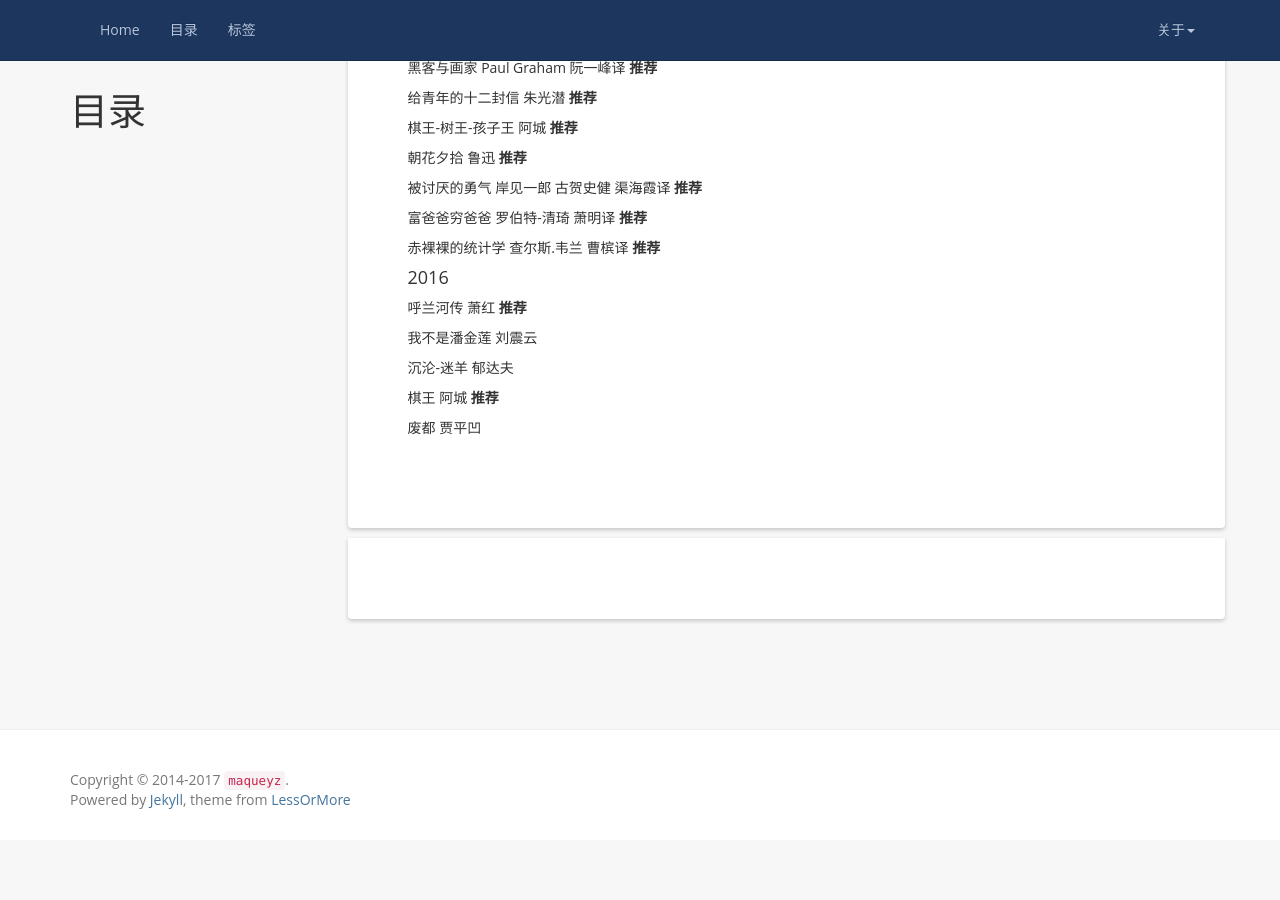
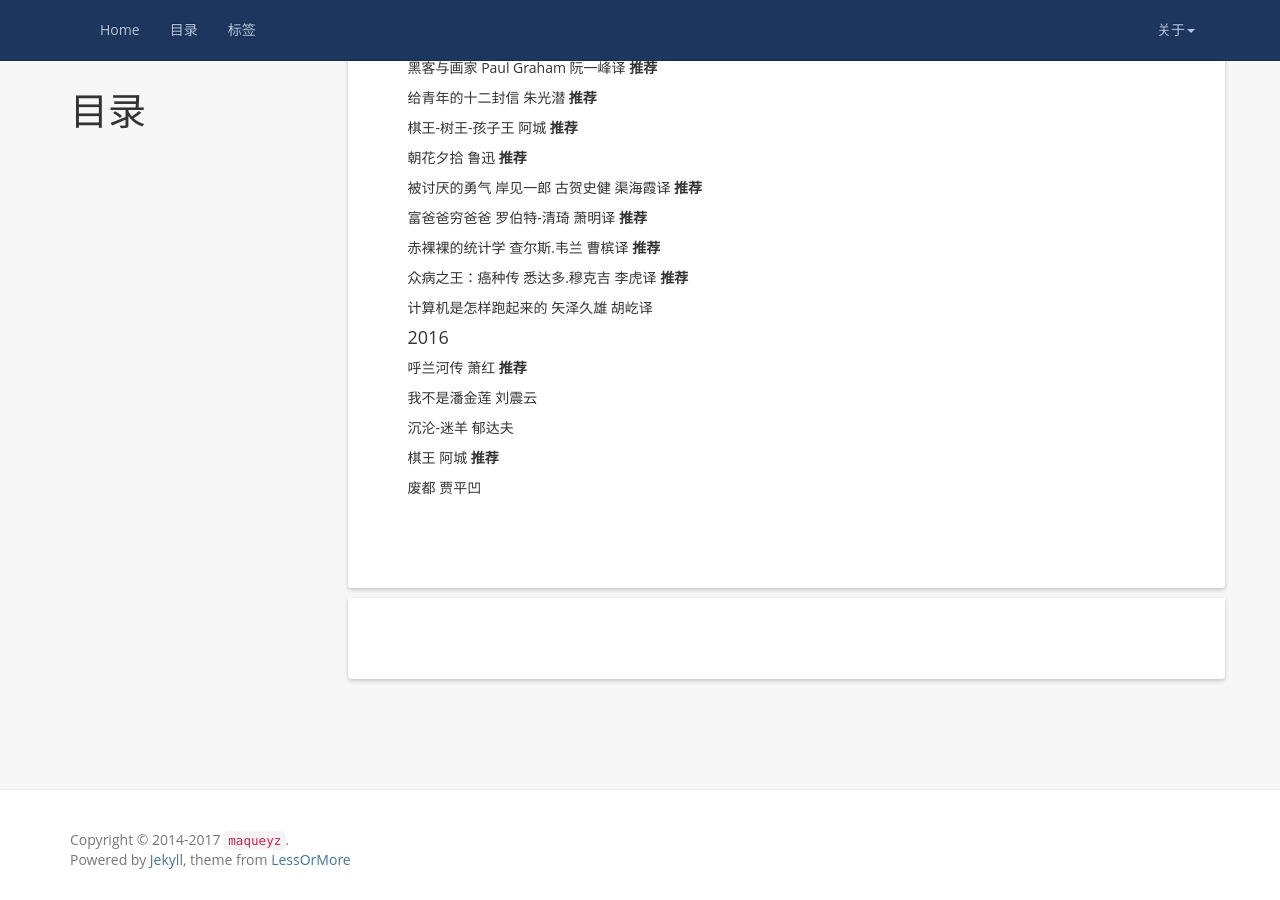
Before and after one commit to maqueredkop/maqueredkop.github.io, a Jekyll site: the page built from book.md, in a window 1280 px wide and 900 px high, scrolled down 583 px. Built offline with Jekyll 4.4.1, drawn with Linux system fonts in a browser that asks for light colours; nearby versions of some CDN libraries; comment, search, counter and statistics services are not loaded; before the commit the page ends 1423 px from its top, so only the background shows below that.

Commit message:
更新两本书

```diff
--- a/book.md
+++ b/book.md
@@ -37,6 +37,10 @@ permalink: /book/
 
 赤裸裸的统计学  查尔斯.韦兰  曹槟译  **推荐**
 
+众病之王：癌种传  悉达多.穆克吉  李虎译  **推荐**
+
+计算机是怎样跑起来的  矢泽久雄  胡屹译
+
 #### 2016
 
 呼兰河传  萧红  **推荐**
```
